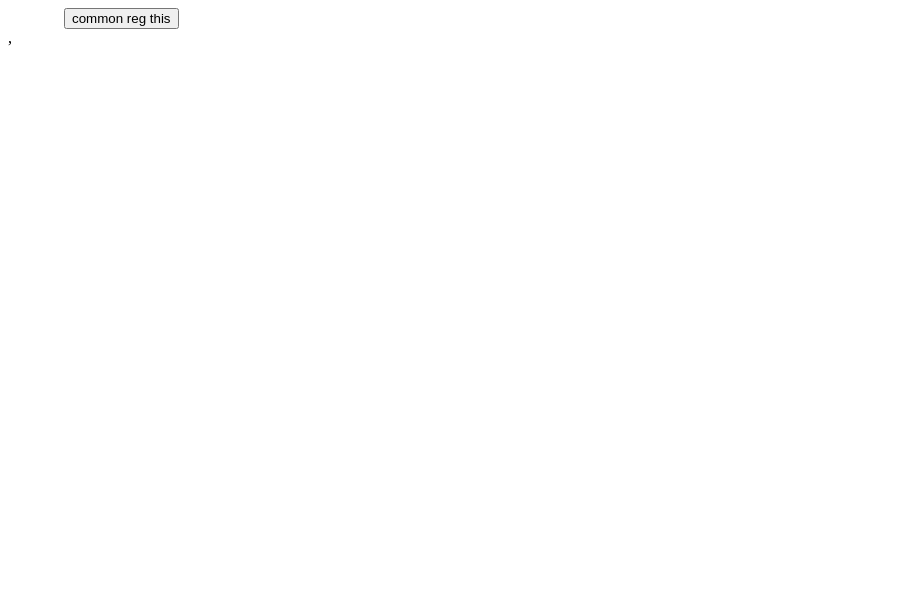
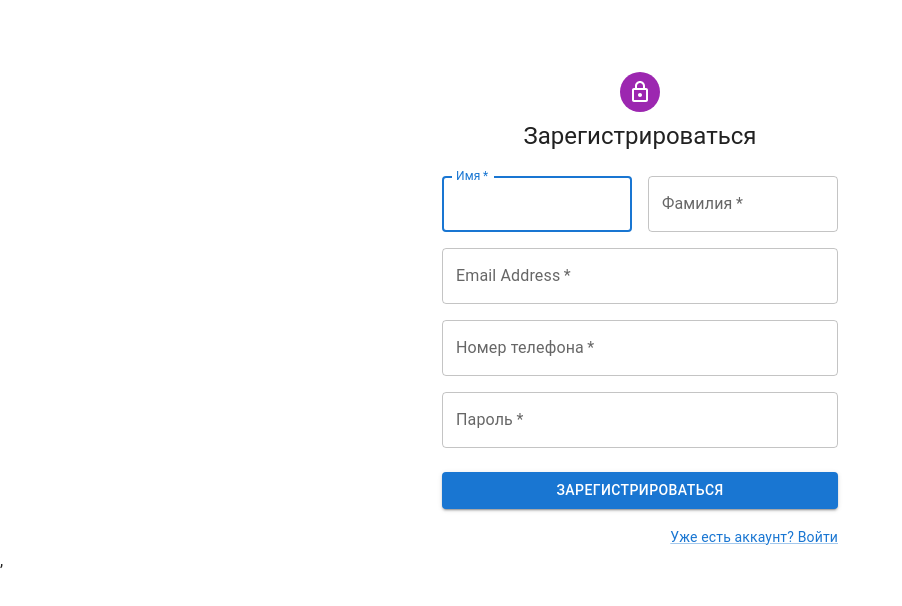
Before and after one commit to Arhontes/car-car-client, a React (Create React App) app: page /register in a window 1280 px wide. Shown: the top 606 px of the page, without its empty margins (0-902 px from the left). Built offline with nearby package versions, Linux system fonts and the light colour scheme.

Commit message:
feature(SignUp.tsx): add SignUp.tsx

```diff
--- a/src/features/auth/sign-up/SignUp.tsx
+++ b/src/features/auth/sign-up/SignUp.tsx
@@ -1,21 +1,37 @@
-import React from 'react';
-import {useAppDispatch} from "../../../common/hooks/useAppDispatch";
-import {loginTC} from "../auth-slice";
+import * as React from 'react';
+import CssBaseline from '@mui/material/CssBaseline';
+import Box from '@mui/material/Box';
+import Container from '@mui/material/Container';
+import {createTheme, ThemeProvider} from '@mui/material/styles';
+import SignUpHeader from "./sign-up-components/SignUp-Header";
+import SignUpBody from "./sign-up-components/SignUp-Body";
 
-const SignUp = () => {
+const theme = createTheme();
 
-    const dispatch = useAppDispatch()
-    const register = () => {
-        dispatch(loginTC({email:"dsfsd@gmail.com",
-        password:"32423",phone:"dfsssfasfsd",username:"testUser"}))
-    }
+export default function SignUp() {
+
+
     return (
-        <div>
-            <button onClick={() => {
-                register()
-            }}> common reg this</button>
-        </div>
+
+        <ThemeProvider theme={theme}>
+
+            <Container component="main" maxWidth="xs">
+
+                <CssBaseline/>
+
+                <Box
+                    sx={{
+                        marginTop: 8,
+                        display: 'flex',
+                        flexDirection: 'column',
+                        alignItems: 'center',
+                    }}
+                >
+                    <SignUpHeader/>
+
+                    <SignUpBody/>
+                </Box>
+            </Container>
+        </ThemeProvider>
     );
-};
-
-export default SignUp;
+}
--- /dev/null
+++ b/src/features/auth/sign-up/sign-up-components/SignUp-Body.tsx
@@ -0,0 +1,88 @@
+import React from 'react';
+import Grid from "@mui/material/Grid";
+import TextField from "@mui/material/TextField";
+import Button from "@mui/material/Button";
+import Box from "@mui/material/Box";
+import SignUpBodyLinks from "./SignUp-BodyLinks";
+
+const SignUpBody = () => {
+
+    const handleSubmit = (event: React.FormEvent<HTMLFormElement>) => {
+        event.preventDefault();
+        const data = new FormData(event.currentTarget);
+        console.log({
+            email: data.get('email'),
+            password: data.get('password'),
+        });
+    };
+
+    return (
+        <Box component="form" noValidate onSubmit={handleSubmit} sx={{mt: 3}}>
+            <Grid container spacing={2}>
+                <Grid item xs={12} sm={6}>
+                    <TextField
+                        autoComplete="given-name"
+                        name="firstName"
+                        required
+                        fullWidth
+                        id="firstName"
+                        label="Имя"
+                        autoFocus
+                    />
+                </Grid>
+                <Grid item xs={12} sm={6}>
+                    <TextField
+                        required
+                        fullWidth
+                        id="lastName"
+                        label="Фамилия"
+                        name="lastName"
+                        autoComplete="family-name"
+                    />
+                </Grid>
+                <Grid item xs={12}>
+                    <TextField
+                        required
+                        fullWidth
+                        id="email"
+                        label="Email Address"
+                        name="email"
+                        autoComplete="email"
+                    />
+                </Grid>
+                <Grid item xs={12}>
+                    <TextField
+                        required
+                        fullWidth
+                        id="phone"
+                        label="Номер телефона"
+                        name="phone"
+                        autoComplete="phone"
+                    />
+                </Grid>
+                <Grid item xs={12}>
+                    <TextField
+                        required
+                        fullWidth
+                        name="password"
+                        label="Пароль"
+                        type="password"
+                        id="password"
+                        autoComplete="new-password"
+                    />
+                </Grid>
+            </Grid>
+            <Button
+                type="submit"
+                fullWidth
+                variant="contained"
+                sx={{mt: 3, mb: 2}}
+            >
+                Зарегистрироваться
+            </Button>
+            <SignUpBodyLinks/>
+        </Box>
+    );
+};
+
+export default SignUpBody;
--- /dev/null
+++ b/src/features/auth/sign-up/sign-up-components/SignUp-BodyLinks.tsx
@@ -0,0 +1,17 @@
+import React from 'react';
+import Grid from "@mui/material/Grid";
+import Link from "@mui/material/Link";
+
+const SignUpBodyLinks = () => {
+    return (
+        <Grid container justifyContent="flex-end">
+            <Grid item>
+                <Link href="#" variant="body2">
+                    Уже есть аккаунт? Войти
+                </Link>
+            </Grid>
+        </Grid>
+    );
+};
+
+export default SignUpBodyLinks;
--- /dev/null
+++ b/src/features/auth/sign-up/sign-up-components/SignUp-Header.tsx
@@ -0,0 +1,19 @@
+import React from 'react';
+import Avatar from "@mui/material/Avatar";
+import LockOutlinedIcon from "@mui/icons-material/LockOutlined";
+import Typography from "@mui/material/Typography";
+
+const SignUpHeader = () => {
+    return (
+        <>
+            <Avatar sx={{m: 1, bgcolor: 'secondary.main'}}>
+                <LockOutlinedIcon/>
+            </Avatar>
+            <Typography component="h1" variant="h5">
+                Зарегистрироваться
+            </Typography>
+        </>
+    );
+};
+
+export default SignUpHeader;
```
